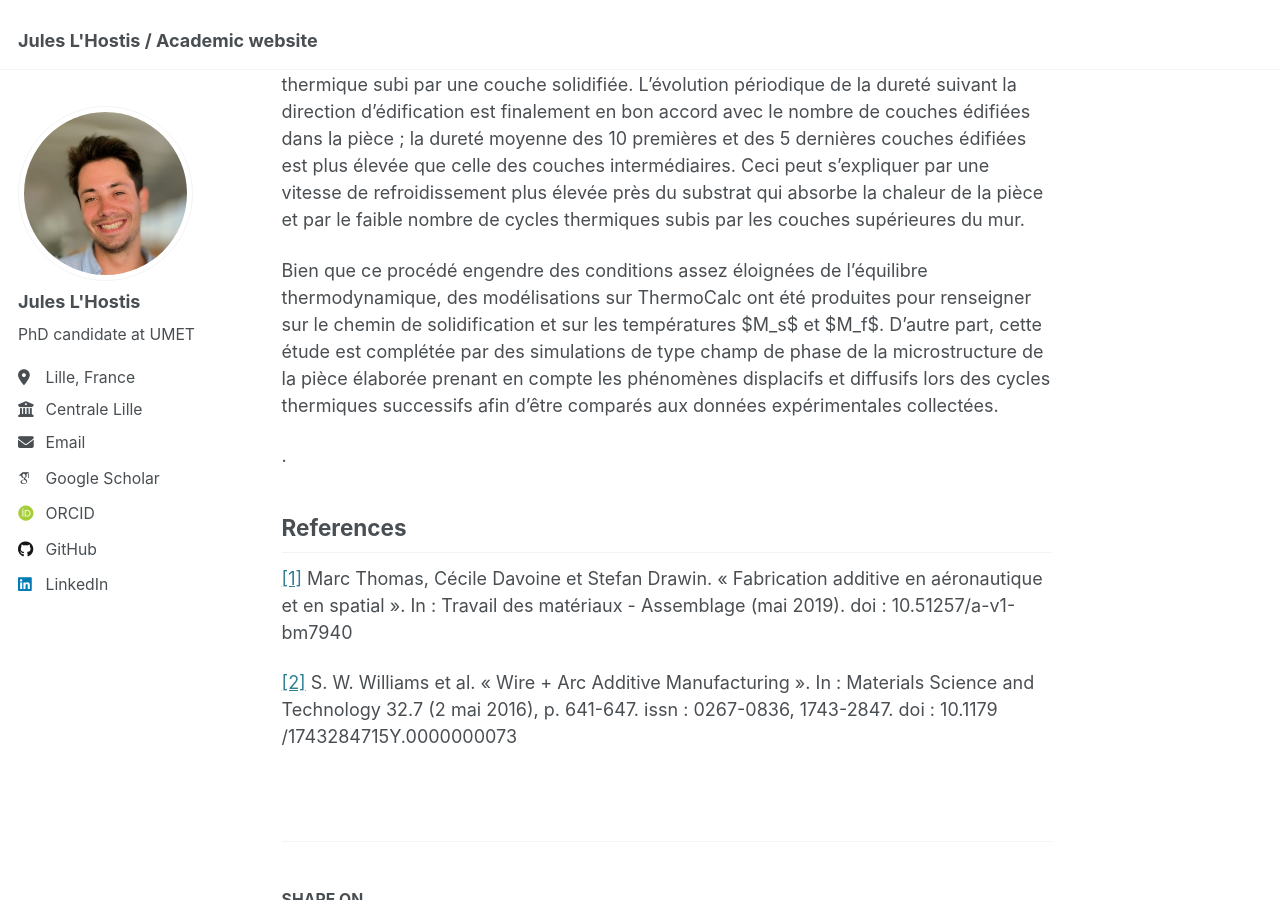
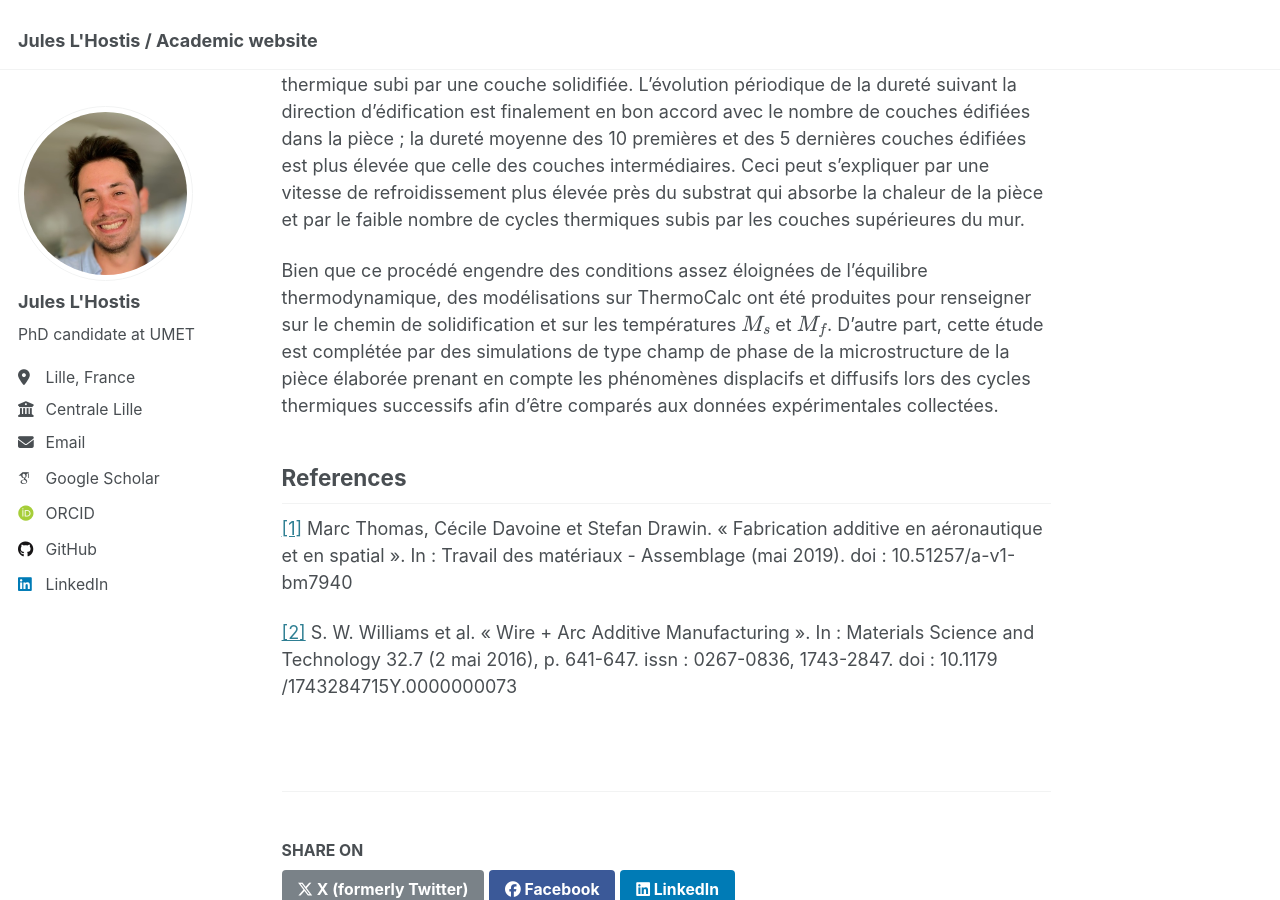
Before and after one commit to jlhostis/jlhostis.github.io, a Jekyll site: the page built from _talks/2022-10-22-MAT2022.md, in a window 1280 px wide and 900 px high, scrolled down 1108 px. Built offline with Jekyll 4.4.1, drawn with Linux system fonts in a browser that asks for light colours; some web fonts are replaced.

```diff
--- a/_talks/2022-10-22-MAT2022.md
+++ b/_talks/2022-10-22-MAT2022.md
@@ -62,13 +62,12 @@ cycles thermiques subis par les couches supérieures du mur.
 Bien que ce procédé engendre des conditions assez éloignées de
 l'équilibre thermodynamique, des modélisations sur ThermoCalc ont été
 produites pour renseigner sur le chemin de solidification et sur les
-températures $M_s$ et $M_f$. D'autre part, cette étude est complétée par
+températures \\(M_s\\) et \\(M_f\\). D'autre part, cette étude est complétée par
 des simulations de type champ de phase de la microstructure de la pièce
 élaborée prenant en compte les phénomènes displacifs et diffusifs lors
 des cycles thermiques successifs afin d'être comparés aux données
 expérimentales collectées.
 
-.
 
 ## References
 <a id="1">[1]</a>
```
Also changed, not shown: talkmap/org-locations.js (+7 -2 lines).
